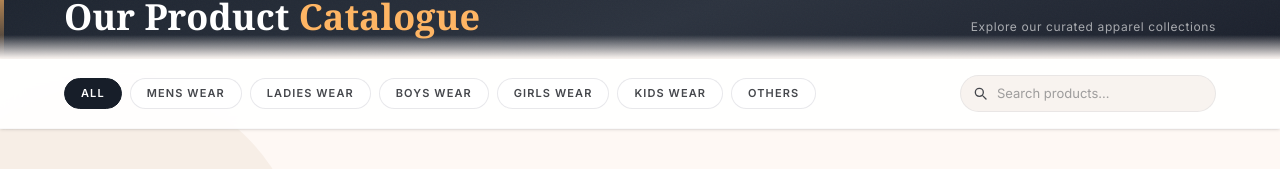
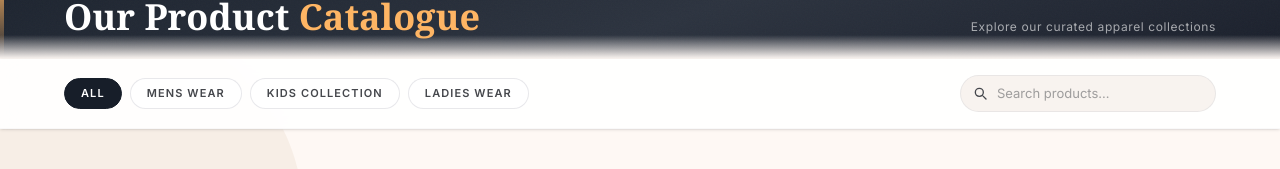
Before and after one commit to tanvirul96/ETC_Apperial_LTD_v2, a React (Vite) app in the folder client/: page /products in a window 1280 px wide. Shown: the part 123-292 px from the top of the page. Built offline with nearby package versions, Linux system fonts and the light colour scheme; no server answers.

Commit message:
catogories and home page

```diff
--- a/client/src/data/products.js
+++ b/client/src/data/products.js
@@ -22,7 +22,7 @@ export const productCategories = [
     name: 'Mens Wear',
     icon: '🧵',
     accent: '#885203',
-    description: 'Premium woven textiles sourced from world-class mills.',
+    description: 'Premium woven textiles and tailoring sourced for modern gentlemen.',
     items: [
       { id: 'wf-001', name: 'Plain Weave Cotton Fabric', image: 'https://images.unsplash.com/photo-1544816155-12df9643f363?q=80&w=600&auto=format&fit=crop' },
       { id: 'wf-002', name: 'Twill Weave Denim Fabric', image: 'https://images.unsplash.com/photo-1541099649105-f69ad21f3246?q=80&w=600&auto=format&fit=crop' },
@@ -32,6 +32,28 @@ export const productCategories = [
       { id: 'wf-006', name: 'Dobby Weave Jacquard Fabric', image: 'https://images.unsplash.com/photo-1579783902614-a3fb3927b6a5?q=80&w=600&auto=format&fit=crop' },
       { id: 'wf-007', name: 'Herringbone Weave Fabric', image: 'https://images.unsplash.com/photo-1507679799987-c73779587ccf?q=80&w=600&auto=format&fit=crop' },
       { id: 'wf-008', name: 'Poplin Weave Fabric', image: 'https://images.unsplash.com/photo-1520638029055-f9385d77014b?q=80&w=600&auto=format&fit=crop' },
+      { id: 'gm-001', name: "Men's Casual T-Shirt", image: 'https://images.unsplash.com/photo-1521572267360-ee0c2909d518?q=80&w=600&auto=format&fit=crop' },
+      { id: 'gm-002', name: "Men's Formal Dress Shirt", image: 'https://images.unsplash.com/photo-1596755094514-f87e34085b2c?q=80&w=600&auto=format&fit=crop' },
+      { id: 'gm-003', name: "Men's Polo Shirt", image: 'https://images.unsplash.com/photo-1581655353564-df123a1eb820?q=80&w=600&auto=format&fit=crop' },
+      { id: 'gm-007', name: 'Cargo Trousers', image: 'https://images.unsplash.com/photo-1517423568366-8b83523034fd?q=80&w=600&auto=format&fit=crop' },
+      { id: 'gm-008', name: 'Denim Jeans', image: 'https://images.unsplash.com/photo-1542272604-787c3835535d?q=80&w=600&auto=format&fit=crop' },
+    ],
+  },
+  {
+    id: 'kids-collection',
+    name: 'Kids Collection',
+    icon: '🪢',
+    accent: '#6a1b9a',
+    description: 'Playful, durable, and certified comfortable apparel for boys and girls.',
+    items: [
+      { id: 'kc-001', name: "Kids Casual Graphic T-Shirt", image: 'https://images.unsplash.com/photo-1519238263530-99bdd11df2ea?q=80&w=600&auto=format&fit=crop' },
+      { id: 'kc-002', name: "Boys Comfort Denim Pants", image: 'https://images.unsplash.com/photo-1503944583220-79d8926ad5e2?q=80&w=600&auto=format&fit=crop' },
+      { id: 'kc-003', name: "Girls Summer Floral Dress", image: 'https://images.unsplash.com/photo-1518831959646-742c3a14ebf7?q=80&w=600&auto=format&fit=crop' },
+      { id: 'kc-004', name: "Kids Warm Fleece Hoodie", image: 'https://images.unsplash.com/photo-1556821840-3a63f95609a7?q=80&w=600&auto=format&fit=crop' },
+      { id: 'kc-005', name: "Kids Activewear Jogger Set", image: 'https://images.unsplash.com/photo-1518310383802-640c2de311b2?q=80&w=600&auto=format&fit=crop' },
+      { id: 'kc-006', name: "Children's Knitted Cardigan", image: 'https://images.unsplash.com/photo-1622290291468-a28f7a7dc6a8?q=80&w=600&auto=format&fit=crop' },
+      { id: 'kc-007', name: "Baby Organic Cotton Romper", image: 'https://images.unsplash.com/photo-1522771739844-6a9f6d5f14af?q=80&w=600&auto=format&fit=crop' },
+      { id: 'kc-008', name: "Kids Lightweight Windbreaker", image: 'https://images.unsplash.com/photo-1544022613-e87ca75a784a?q=80&w=600&auto=format&fit=crop' },
     ],
   },
   {
@@ -39,7 +61,7 @@ export const productCategories = [
     name: 'Ladies Wear',
     icon: '🪡',
     accent: '#3c5a96',
-    description: 'Stretchy, comfortable knit constructions for every style.',
+    description: 'Stretchy, comfortable knit constructions and elegant silhouettes for every style.',
     items: [
       { id: 'kf-001', name: 'Single Jersey Knit', image: 'https://images.unsplash.com/photo-1588854337236-6889d631faa8?q=80&w=600&auto=format&fit=crop' },
       { id: 'kf-002', name: 'Double Jersey Knit', image: 'https://images.unsplash.com/photo-1574169208507-84376144848b?q=80&w=600&auto=format&fit=crop' },
@@ -48,73 +70,8 @@ export const productCategories = [
       { id: 'kf-005', name: 'French Terry Fabric', image: 'https://images.unsplash.com/photo-1528459801416-a9e53bbf4e17?q=80&w=600&auto=format&fit=crop' },
       { id: 'kf-006', name: 'Fleece Fabric', image: 'https://images.unsplash.com/photo-1544022613-e87ca75a784a?q=80&w=600&auto=format&fit=crop' },
       { id: 'kf-007', name: 'Waffle Knit Fabric', image: 'https://images.unsplash.com/photo-1583847268964-b28dc8f51f92?q=80&w=600&auto=format&fit=crop' },
-    ],
-  },
-  {
-    id: 'boys-wear',
-    name: 'Boys Wear',
-    icon: '👕',
-    accent: '#2e7d32',
-    description: 'Ready-to-ship and made-to-order garment lines.',
-    items: [
-      { id: 'gm-001', name: "Men's Casual T-Shirt", image: 'https://images.unsplash.com/photo-1521572267360-ee0c2909d518?q=80&w=600&auto=format&fit=crop' },
-      { id: 'gm-002', name: "Men's Formal Dress Shirt", image: 'https://images.unsplash.com/photo-1596755094514-f87e34085b2c?q=80&w=600&auto=format&fit=crop' },
-      { id: 'gm-003', name: "Men's Polo Shirt", image: 'https://images.unsplash.com/photo-1581655353564-df123a1eb820?q=80&w=600&auto=format&fit=crop' },
       { id: 'gm-004', name: "Women's Blouse", image: 'https://images.unsplash.com/photo-1548624149-f9b1859aa7d0?q=80&w=600&auto=format&fit=crop' },
       { id: 'gm-005', name: "Women's Kurti Top", image: 'https://images.unsplash.com/photo-1610030469983-98e550d6193c?q=80&w=600&auto=format&fit=crop' },
-      { id: 'gm-006', name: 'Unisex Hoodie Sweatshirt', image: 'https://images.unsplash.com/photo-1556821840-3a63f95609a7?q=80&w=600&auto=format&fit=crop' },
-      { id: 'gm-007', name: 'Cargo Trousers', image: 'https://images.unsplash.com/photo-1517423568366-8b83523034fd?q=80&w=600&auto=format&fit=crop' },
-      { id: 'gm-008', name: 'Denim Jeans', image: 'https://images.unsplash.com/photo-1542272604-787c3835535d?q=80&w=600&auto=format&fit=crop' },
-      { id: 'gm-009', name: 'Chino Trousers', image: 'https://images.unsplash.com/photo-1624378439575-d8705ad7ae80?q=80&w=600&auto=format&fit=crop' },
-      { id: 'gm-010', name: 'Activewear Set', image: 'https://images.unsplash.com/photo-1518310383802-640c2de311b2?q=80&w=600&auto=format&fit=crop' },
-    ],
-  },
-  {
-    id: 'girls-wear',
-    name: 'Girls Wear',
-    icon: '🛏️',
-    accent: '#6d4c41',
-    description: 'Luxurious home textile products for modern living.',
-    items: [
-      { id: 'ht-001', name: 'Cotton Bed Sheet', image: 'https://images.unsplash.com/photo-1522771739844-6a9f6d5f14af?q=80&w=600&auto=format&fit=crop' },
-      { id: 'ht-002', name: 'Duvet Cover Set', image: 'https://images.unsplash.com/photo-1505693416388-ac5ce068fe85?q=80&w=600&auto=format&fit=crop' },
-      { id: 'ht-003', name: 'Pillow Case', image: 'https://images.unsplash.com/photo-1631679706909-1844bbd07221?q=80&w=600&auto=format&fit=crop' },
-      { id: 'ht-004', name: 'Terry Bath Towel', image: 'https://images.unsplash.com/photo-1563453392212-326f5e854473?q=80&w=600&auto=format&fit=crop' },
-      { id: 'ht-005', name: 'Kitchen Towel', image: 'https://images.unsplash.com/photo-1601049541289-9b1b7bbbfe19?q=80&w=600&auto=format&fit=crop' },
-      { id: 'ht-006', name: 'Table Cloth', image: 'https://images.unsplash.com/photo-1590794056226-79ef3a8147e1?q=80&w=600&auto=format&fit=crop' },
-      { id: 'ht-007', name: 'Curtain Fabric', image: 'https://images.unsplash.com/photo-1513694203232-719a280e022f?q=80&w=600&auto=format&fit=crop' },
-    ],
-  },
-  {
-    id: 'kids-wear',
-    name: 'Kids Wear',
-    icon: '🪢',
-    accent: '#6a1b9a',
-    description: 'Quality trims and accessories to finish every garment.',
-    items: [
-      { id: 'ac-001', name: 'Woven Label', image: 'https://images.unsplash.com/photo-1512436991641-6745cdb1723f?q=80&w=600&auto=format&fit=crop' },
-      { id: 'ac-002', name: 'Printed Label', image: 'https://images.unsplash.com/photo-1606813907291-d86efa9b94db?q=80&w=600&auto=format&fit=crop' },
-      { id: 'ac-003', name: 'Hang Tag', image: 'https://images.unsplash.com/photo-1489987707025-afc232f7ea0f?q=80&w=600&auto=format&fit=crop' },
-      { id: 'ac-004', name: 'Zipper', image: 'https://images.unsplash.com/photo-1544816155-12df9643f363?q=80&w=600&auto=format&fit=crop' },
-      { id: 'ac-005', name: 'Button Set', image: 'https://images.unsplash.com/photo-1592892111425-15e04305f961?q=80&w=600&auto=format&fit=crop' },
-      { id: 'ac-006', name: 'Elastic Band', image: 'https://images.unsplash.com/photo-1506784983877-45594efa4cbe?q=80&w=600&auto=format&fit=crop' },
-      { id: 'ac-007', name: 'Drawstring Cord', image: 'https://images.unsplash.com/photo-1559839734-2b71ea197ec2?q=80&w=600&auto=format&fit=crop' },
-      { id: 'ac-008', name: 'Velcro Strip', image: 'https://images.unsplash.com/photo-1564507592333-c60657eea523?q=80&w=600&auto=format&fit=crop' },
-    ],
-  },
-  {
-    id: 'others',
-    name: 'Others',
-    icon: '🌿',
-    accent: '#1b5e20',
-    description: 'Eco-conscious textiles certified for sustainability.',
-    items: [
-      { id: 'sr-001', name: 'Organic Cotton Fabric', image: 'https://images.unsplash.com/photo-1523381210434-271e8be1f52b?q=80&w=600&auto=format&fit=crop' },
-      { id: 'sr-002', name: 'Recycled Polyester Fabric', image: 'https://images.unsplash.com/photo-1618220179428-22790b461013?q=80&w=600&auto=format&fit=crop' },
-      { id: 'sr-003', name: 'Bamboo Blend Fabric', image: 'https://images.unsplash.com/photo-1560169897-fc0cdbdfa4d5?q=80&w=600&auto=format&fit=crop' },
-      { id: 'sr-004', name: 'GOTS Certified Jersey', image: 'https://images.unsplash.com/photo-1507679799987-c73779587ccf?q=80&w=600&auto=format&fit=crop' },
-      { id: 'sr-005', name: 'Tencel / Lyocell Fabric', image: 'https://images.unsplash.com/photo-1582201942988-13e60e4556ee?q=80&w=600&auto=format&fit=crop' },
-      { id: 'sr-006', name: 'Hemp Blended Fabric', image: 'https://images.unsplash.com/photo-1598901861117-600e845c43d7?q=80&w=600&auto=format&fit=crop' },
     ],
   },
 ];
--- a/client/src/pages/Home.jsx
+++ b/client/src/pages/Home.jsx
@@ -91,22 +91,41 @@ const Home = () => {
     if (!dbProducts || dbProducts.length === 0) {
       return productCategories;
     }
-    const catMap = {};
+    const catMap = {
+      'Mens Wear': { name: 'Mens Wear', items: [] },
+      'Kids Collection': { name: 'Kids Collection', items: [] },
+      'Ladies Wear': { name: 'Ladies Wear', items: [] },
+    };
+
     dbProducts.forEach((p) => {
-      const cat = p.category || 'Collection';
-      if (!catMap[cat]) {
-        catMap[cat] = {
-          name: cat === 'Men' ? 'Mens Wear' : cat === 'Women' ? 'Ladies Wear' : cat === 'Kid' ? 'Kids Collection' : cat,
-          items: []
-        };
+      const rawCat = (p.category || '').trim().toLowerCase();
+      if (['archive', 'outerwear', 'apparel', 'others', 'general'].includes(rawCat)) {
+        return;
       }
-      catMap[cat].items.push({
-        id: p.id,
-        name: p.name,
-        image: p.image_url
-      });
+
+      if (['men', 'mens', 'mens wear', 'mens-wear', 'male'].includes(rawCat)) {
+        catMap['Mens Wear'].items.push({
+          id: p.id,
+          name: p.name,
+          image: p.image_url,
+        });
+      } else if (['kid', 'kids', 'kids wear', 'kids-wear', 'kids collection', 'kids-collection', 'boy', 'boys', 'girl', 'girls'].includes(rawCat)) {
+        catMap['Kids Collection'].items.push({
+          id: p.id,
+          name: p.name,
+          image: p.image_url,
+        });
+      } else if (['women', 'womens', 'ladies', 'ladies wear', 'ladies-wear', 'female'].includes(rawCat)) {
+        catMap['Ladies Wear'].items.push({
+          id: p.id,
+          name: p.name,
+          image: p.image_url,
+        });
+      }
     });
-    return Object.values(catMap);
+
+    const populated = Object.values(catMap).filter((cat) => cat.items.length > 0);
+    return populated.length > 0 ? populated : productCategories;
   }, [dbProducts]);
 
   const handleNewsletterSubmit = (e) => {
@@ -171,7 +190,7 @@ const Home = () => {
               transition={{ delay: 0.6 }}
               className="flex gap-4"
             >
-              <Link to="/shop" className="px-8 py-4 editorial-gradient text-white rounded-lg font-bold tracking-wide flex items-center gap-2 group transition-all active:scale-95 shadow-2xl">
+              {/* <Link to="/shop" className="px-8 py-4 editorial-gradient text-white rounded-lg font-bold tracking-wide flex items-center gap-2 group transition-all active:scale-95 shadow-2xl">
                 Shop Collections <ArrowRight className="w-4 h-4 group-hover:translate-x-1 transition-transform" />
               </Link>
               <button
@@ -179,7 +198,7 @@ const Home = () => {
                 className="px-8 py-4 bg-transparent border border-white/20 text-white rounded-lg font-bold hover:bg-white/10 transition-all active:scale-95"
               >
                 View Lookbook
-              </button>
+              </button> */}
             </motion.div>
           </div>
         </div>
--- a/client/src/pages/Products.jsx
+++ b/client/src/pages/Products.jsx
@@ -249,36 +249,95 @@ const Products = () => {
   }, []);
 
   const activeCategoryList = useMemo(() => {
-    if (!dbProducts || dbProducts.length === 0) return productCategories;
+    const ALLOWED_CATEGORIES = [
+      {
+        id: 'mens-wear',
+        name: 'Mens Wear',
+        icon: '🧵',
+        accent: '#885203',
+        description: 'Curated menswear and tailoring from our atelier.',
+      },
+      {
+        id: 'kids-collection',
+        name: 'Kids Collection',
+        icon: '🪢',
+        accent: '#6a1b9a',
+        description: 'Curated kids collection and activewear from our atelier.',
+      },
+      {
+        id: 'ladies-wear',
+        name: 'Ladies Wear',
+        icon: '🪡',
+        accent: '#3c5a96',
+        description: 'Curated ladies wear and knitwear from our atelier.',
+      },
+    ];
 
-    const catMap = {};
+    if (!dbProducts || dbProducts.length === 0) {
+      return productCategories
+        .filter((cat) => ['mens-wear', 'kids-collection', 'ladies-wear'].includes(cat.id))
+        .map((cat) => ({
+          ...cat,
+          name: cat.id === 'kids-collection' ? 'Kids Collection' : cat.name,
+        }));
+    }
+
+    const catMap = {
+      'mens-wear': { ...ALLOWED_CATEGORIES[0], items: [] },
+      'kids-collection': { ...ALLOWED_CATEGORIES[1], items: [] },
+      'ladies-wear': { ...ALLOWED_CATEGORIES[2], items: [] },
+    };
+
     dbProducts.forEach((p) => {
-      const cat = p.category || 'General';
-      const catId = cat.toLowerCase().replace(/\s+/g, '-');
-      if (!catMap[catId]) {
-        let accent = '#885203';
-        let icon = '🧵';
-        if (cat === 'Women') { accent = '#3c5a96'; icon = '🪡'; }
-        else if (cat === 'Kid') { accent = '#6a1b9a'; icon = '🪢'; }
+      const rawCat = (p.category || '').trim().toLowerCase();
 
-        catMap[catId] = {
-          id: catId,
-          name: cat === 'Men' ? 'Mens Wear' : cat === 'Women' ? 'Ladies Wear' : cat === 'Kid' ? 'Kids Collection' : cat,
-          icon,
-          accent,
-          description: `Curated ${cat} collection from our atelier.`,
-          items: [],
-        };
+      // Explicitly ignore / remove Archive, Outerwear, Apparel, and others
+      if (['archive', 'outerwear', 'apparel', 'others', 'general'].includes(rawCat)) {
+        return;
       }
-      catMap[catId].items.push({
+
+      if (['men', 'mens', 'mens wear', 'mens-wear', 'male'].includes(rawCat)) {
+        catMap['mens-wear'].items.push({
           id: p.id,
           name: p.name,
           image: p.image_url,
           price: p.price,
           description: p.description,
         });
+      } else if (['kid', 'kids', 'kids wear', 'kids-wear', 'kids collection', 'kids-collection', 'boy', 'boys', 'girl', 'girls'].includes(rawCat)) {
+        catMap['kids-collection'].items.push({
+          id: p.id,
+          name: p.name,
+          image: p.image_url,
+          price: p.price,
+          description: p.description,
         });
-    return Object.values(catMap);
+      } else if (['women', 'womens', 'ladies', 'ladies wear', 'ladies-wear', 'female'].includes(rawCat)) {
+        catMap['ladies-wear'].items.push({
+          id: p.id,
+          name: p.name,
+          image: p.image_url,
+          price: p.price,
+          description: p.description,
+        });
+      }
+    });
+
+    const populated = ALLOWED_CATEGORIES.map((def) => catMap[def.id]).filter(
+      (cat) => cat.items.length > 0
+    );
+
+    // Fallback to static catalog if DB has no items matching the allowed categories
+    if (populated.length === 0) {
+      return productCategories
+        .filter((cat) => ['mens-wear', 'kids-collection', 'ladies-wear'].includes(cat.id))
+        .map((cat) => ({
+          ...cat,
+          name: cat.id === 'kids-collection' ? 'Kids Collection' : cat.name,
+        }));
+    }
+
+    return populated;
   }, [dbProducts]);
 
   /* Filtered categories */
--- a/client/src/pages/Shop.jsx
+++ b/client/src/pages/Shop.jsx
@@ -39,7 +39,22 @@ const Shop = () => {
     setFilteredProducts(result);
   }, [search, category, products]);
 
-  const categories = ['All', ...new Set(products.map(p => p.category))];
+  const categories = [
+    'All',
+    ...new Set(
+      products
+        .map((p) =>
+          p.category === 'Men'
+            ? 'Mens Wear'
+            : p.category === 'Women'
+            ? 'Ladies Wear'
+            : p.category === 'Kid'
+            ? 'Kids Collection'
+            : p.category
+        )
+        .filter((cat) => cat && !['Archive', 'Outerwear', 'Apparel'].includes(cat))
+    ),
+  ];
 
   return (
     <main className="pt-32 pb-24 bg-surface noise-bg min-h-screen">
```
Lines whose indentation alone changed are shown as unchanged.
